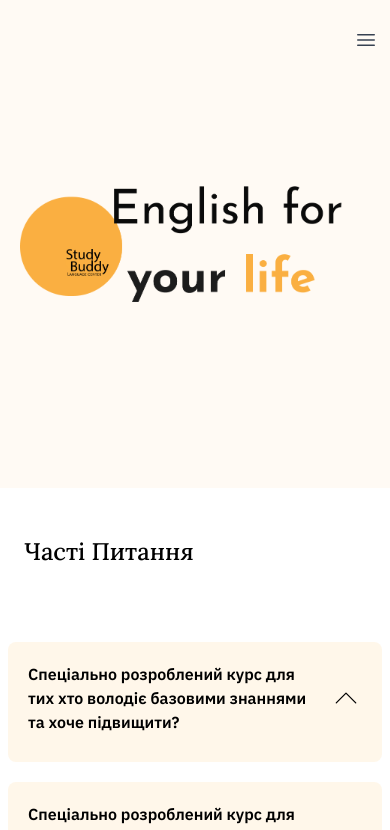
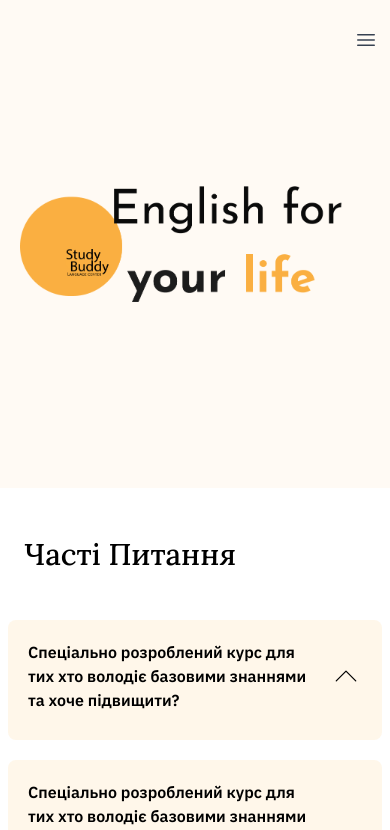
Before and after one commit to yeldynov/study-buddy, a Next.js app: page /faq in a window 390 px wide. Shown: the top 830 px of the page. Built offline with nearby package versions, Linux system fonts and the light colour scheme.

Commit message:
fixing more appearence errors

```diff
--- a/app/courses/page.jsx
+++ b/app/courses/page.jsx
@@ -15,7 +15,7 @@ const Courses = () => {
           hidden: { opacity: 0, x: -50 },
           visible: { opacity: 1, x: 0 },
         }}
-        className='font-lora text-2xl lg:text-3xl font-medium mb-[26px]'
+        className='font-lora text-3xl font-medium mb-[26px]'
       >
         Курси та програми
       </motion.h2>
--- a/app/faq/page.jsx
+++ b/app/faq/page.jsx
@@ -6,15 +6,10 @@ const FAQ = () => {
   return (
     <div className='p-0 lg:p-20 flex flex-col gap-10'>
       <motion.h2
-        initial='hidden'
-        whileInView='visible'
-        viewport={{ once: true }}
+        initial={{ opacity: 0 }}
+        animate={{ opacity: 1 }}
         transition={{ duration: 0.5 }}
-        variants={{
-          hidden: { opacity: 0, x: -50 },
-          visible: { opacity: 1, x: 0 },
-        }}
-        className='px-6 font-lora text-2xl lg:text-3xl font-medium mb-[26px]'
+        className='px-6 font-lora text-3xl font-medium  '
       >
         Часті Питання
       </motion.h2>
--- a/app/subscribe/page.jsx
+++ b/app/subscribe/page.jsx
@@ -64,7 +64,7 @@ const Subscribe = () => {
       <motion.h2
         initial='hidden'
         whileInView='visible'
-        viewport={{ once: true, amount: 0.5 }}
+        viewport={{ once: true }}
         transition={{ duration: 0.5 }}
         variants={{
           hidden: { opacity: 0, x: -50 },
@@ -78,7 +78,7 @@ const Subscribe = () => {
       <motion.div
         initial='hidden'
         whileInView='visible'
-        viewport={{ once: true, amount: 0.5 }}
+        viewport={{ once: true }}
         transition={{ duration: 0.2 }}
         variants={{
           hidden: { opacity: 0, x: 50 },
@@ -146,7 +146,7 @@ const Subscribe = () => {
       <motion.div
         initial='hidden'
         whileInView='visible'
-        viewport={{ once: true, amount: 0.5 }}
+        viewport={{ once: true }}
         transition={{ duration: 0.2 }}
         variants={{
           hidden: { opacity: 0, x: -50 },
--- a/app/testimonials/page.jsx
+++ b/app/testimonials/page.jsx
@@ -7,14 +7,9 @@ const Testimonials = () => {
     <div className='p-6 lg:p-20 flex flex-col gap-[60px]'>
       {/* TOP */}
       <motion.div
-        initial='hidden'
-        whileInView='visible'
-        viewport={{ once: true, amount: 0.5 }}
-        transition={{ duration: 0.2 }}
-        variants={{
-          hidden: { opacity: 0, x: -50 },
-          visible: { opacity: 1, x: 0 },
-        }}
+        initial={{ opacity: 0 }}
+        animate={{ opacity: 1 }}
+        transition={{ duration: 0.5 }}
       >
         <motion.h2
           initial='hidden'
--- a/components/navbar.jsx
+++ b/components/navbar.jsx
@@ -174,6 +174,7 @@ export default function Navbar() {
                   </div>
                   <div className='py-6'>
                     <Link
+                      onClick={() => setIsOpen(false)}
                       href='/subscribe'
                       className={` ${
                         pathname === '/subscribe'
```
